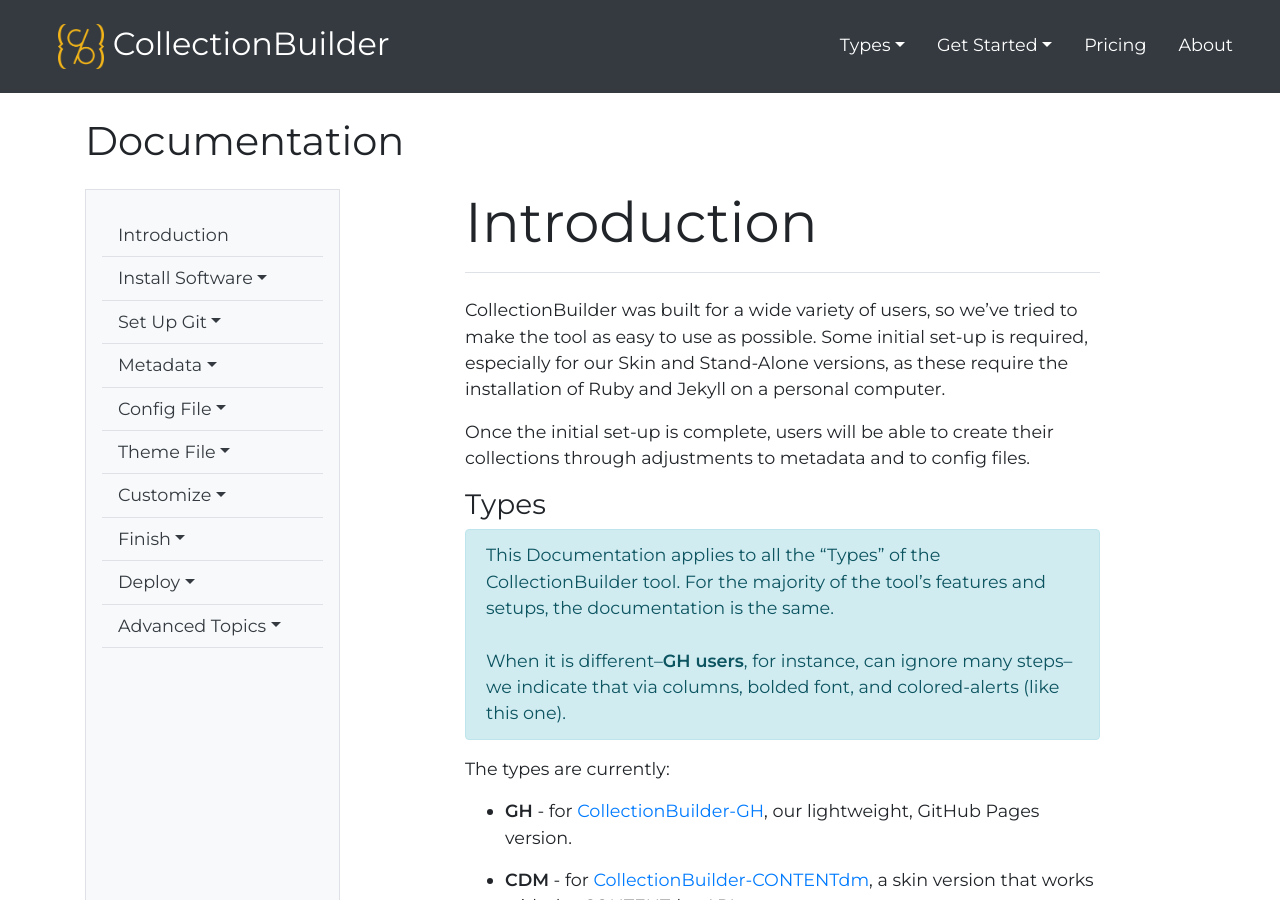
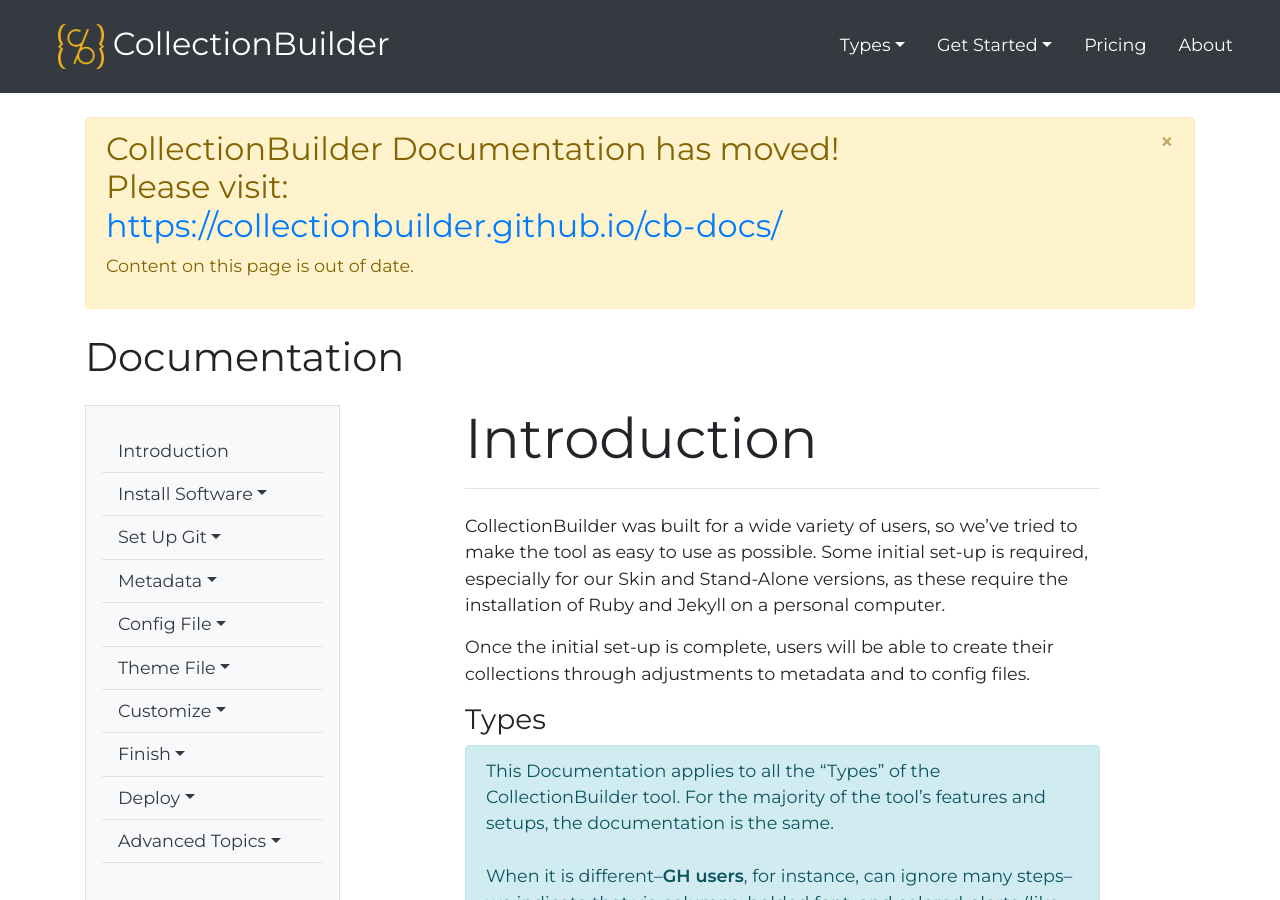
Before and after one commit to CollectionBuilder/collectionbuilder.github.io, a Jekyll site: the page built from pages/docs/00_introduction.md, in a window 1280 px wide and 900 px high. Built offline with Jekyll 4.4.1, drawn with Linux system fonts in a browser that asks for light colours; comment, search, counter and statistics services are not loaded.

Commit message:
add alert to old docs pages

```diff
--- a/_layouts/docs.html
+++ b/_layouts/docs.html
@@ -1,7 +1,15 @@
 ---
 layout: default
 ---
-
+<div class="alert alert-warning sticky-top alert-dismissible fade show" role="alert">
+    <h2>CollectionBuilder Documentation has moved!<br>
+    Please visit:<br>
+    <a href="https://collectionbuilder.github.io/cb-docs/">https://collectionbuilder.github.io/cb-docs/</a></h2>
+    <p>Content on this page is out of date.</p>
+    <button type="button" class="close" data-dismiss="alert" aria-label="Close">
+        <span aria-hidden="true">&times;</span>
+      </button>
+    </div>
 <div class="my-4">
     <span class="h1">
         Documentation
```
